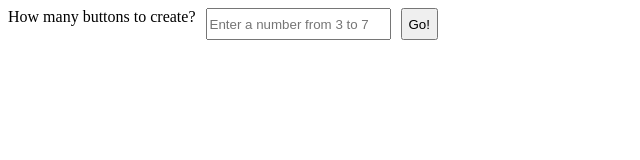
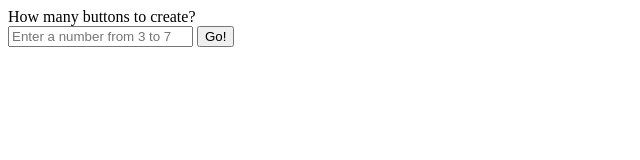
Before and after one commit to nzzzzzw/COMP4537_LAB0-1-3, a plain HTML site: page comp4537/labs/0/index.html in a window 1280 px wide. Shown: the whole page, without its empty margins (0-640 px from the left). Drawn offline with Linux system fonts and the light colour scheme.

Commit message:
change the css

```diff
--- a/comp4537/labs/0/css/style.css
+++ b/comp4537/labs/0/css/style.css
@@ -2,6 +2,11 @@
   height: 5em;
   width: 10em;
 }
+#input-container {
+  display: block;
+  margin-bottom: 20px;
+}
+
 #button-container {
   display: flex;
   flex-wrap: wrap;
--- a/comp4537/labs/0/index.html
+++ b/comp4537/labs/0/index.html
@@ -7,12 +7,14 @@
     <link rel="stylesheet" href="css/style.css">
 </head>
 <body>
-    <div id="button-container">
-    <label>How many buttons to create?</label>
-    <input type="text" id="user-input" placeholder="Enter a number from 3 to 7">
-    <button onclick="GameStart()">Go!</button>
-    <p id="error-message"></p>
+<div id="button-container">
+    <div id="input-container">
+        <label>How many buttons to create?</label>
+        <br>
+        <input type="text" id="user-input" placeholder="Enter a number from 3 to 7">
+        <button onclick="GameStart()">Go!</button>
     </div>
+</div>
 </body>
 <script src="js/script.js"></script>
 <script src="lang/messages/en/user.js"></script>
```
Also changed, not shown: index.html (+0 -2 lines), comp4537/labs/0/js/script.js (line endings or trailing spaces).
